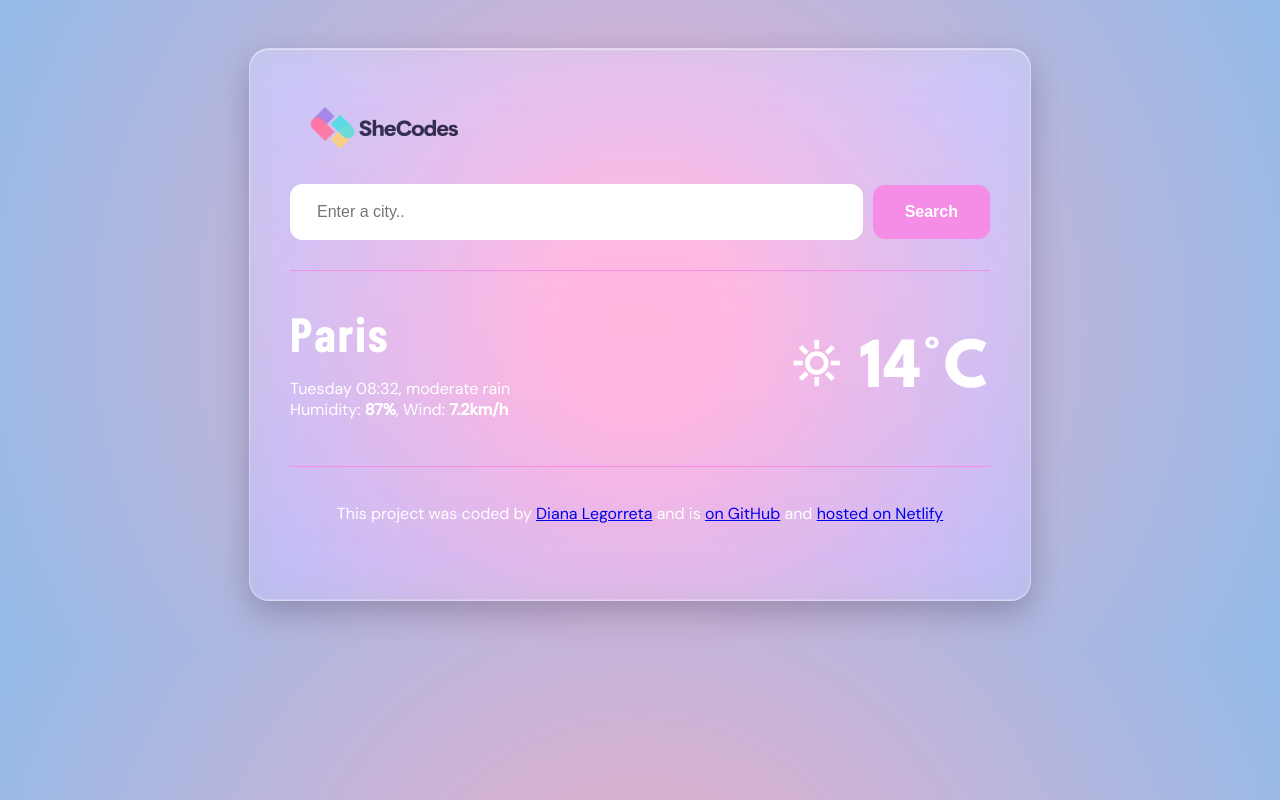
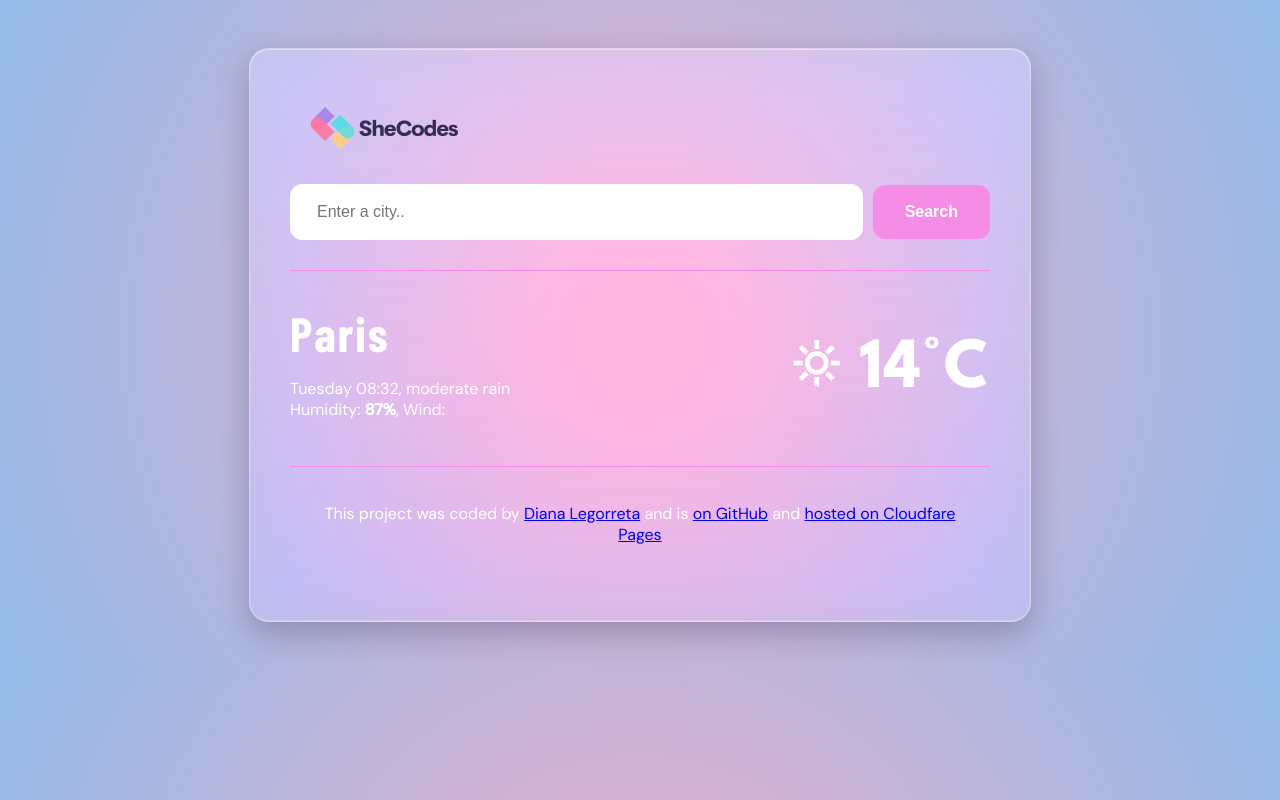
Before and after one commit to di-legorreta/week7-weather-app-hw, a plain HTML site: page index.html in a window 1280 px wide. Drawn offline with nearby package versions, Linux system fonts and the light colour scheme; no server answers.

Commit message:
update index.html

```diff
--- a/index.html
+++ b/index.html
@@ -59,7 +59,7 @@
                      <span id="humidity"><strong>87%</strong></span
                      >,
                      <span>Wind:</span>
-                     <span id="wind"><strong>7.2km/h</strong></span>
+                     <span id="wind"><strong></strong></span>
                   </p>
                </div>
                <div class="temp">
@@ -84,7 +84,7 @@
                >
                and
                <a href="https://di-weather-app.netlify.app/" target="_blank"
-                  >hosted on Netlify</a
+                  >hosted on Cloudfare Pages</a
                >
             </p>
          </footer>
```
